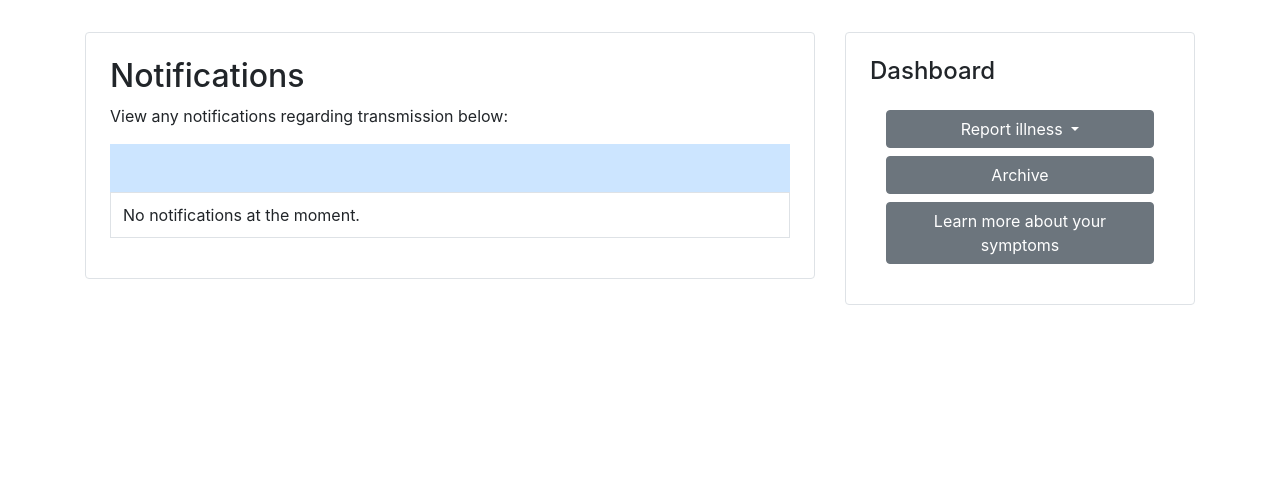
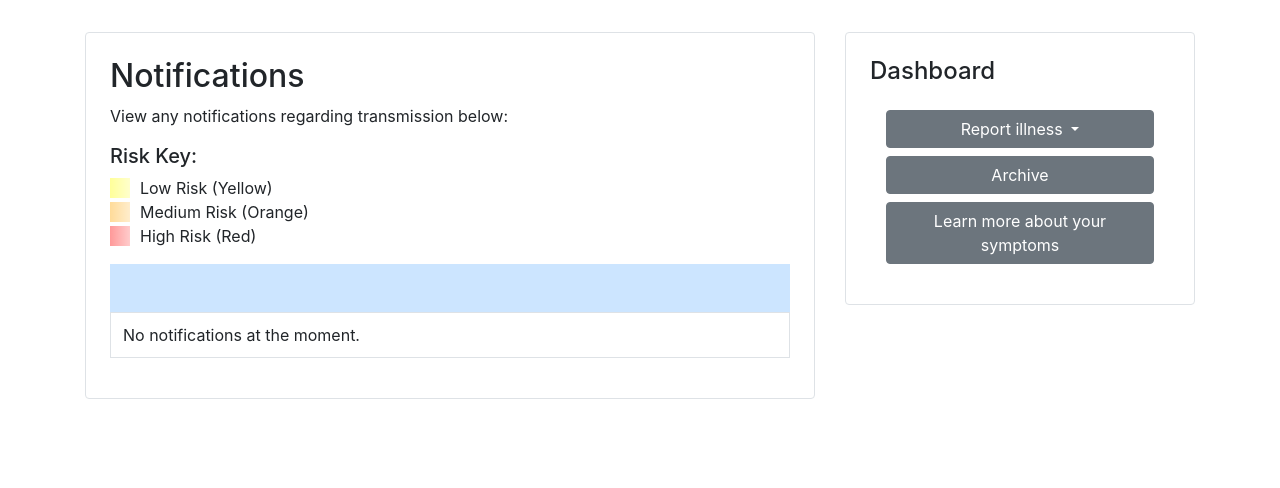
Before and after one commit to MatthewELucio/ContactTracingAppHooHacks, a Django app: template App/templates/index.html in a window 1280 px wide. Shown: the part 197-685 px from the top of the page. Run offline with Django 4.2, Linux system fonts and the light colour scheme; the template is opened without the code that fills it, so the values that code supplies are empty; some libraries are stand-ins or nearby versions.

Commit message:
risk key added

```diff
--- a/App/templates/index.html
+++ b/App/templates/index.html
@@ -11,6 +11,21 @@
             <div class="content-box p-4 border rounded">
                 <h2>Notifications</h2>
                 <p>View any notifications regarding transmission below:</p>
+                <div class="legend mb-3">
+                    <h5>Risk Key:</h5>
+                    <div class="d-flex align-items-center">
+                        <span style="display:inline-block; width:20px; height:20px; background: linear-gradient(90deg, rgba(255, 255, 0, 0.4), rgba(255, 255, 0, 0.2)); margin-right:10px;"></span>
+                        <span>Low Risk (Yellow)</span>
+                    </div>
+                    <div class="d-flex align-items-center">
+                        <span style="display:inline-block; width:20px; height:20px; background: linear-gradient(90deg, rgba(255, 165, 0, 0.4), rgba(255, 165, 0, 0.2)); margin-right:10px;"></span>
+                        <span>Medium Risk (Orange)</span>
+                    </div>
+                    <div class="d-flex align-items-center">
+                        <span style="display:inline-block; width:20px; height:20px; background: linear-gradient(90deg, rgba(255, 0, 0, 0.4), rgba(255, 0, 0, 0.2)); margin-right:10px;"></span>
+                        <span>High Risk (Red)</span>
+                    </div>
+                </div>
                 <table class="p-3 table table-bordered">
                     {% if Notifications %}
                         <p>Notifications:</p>
```
